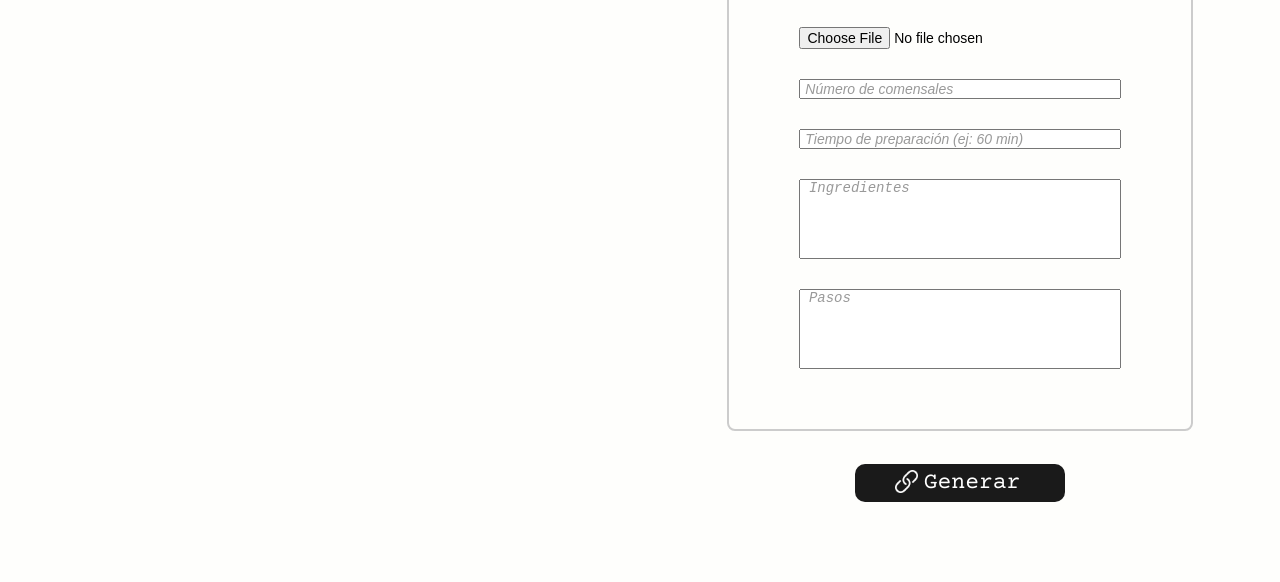
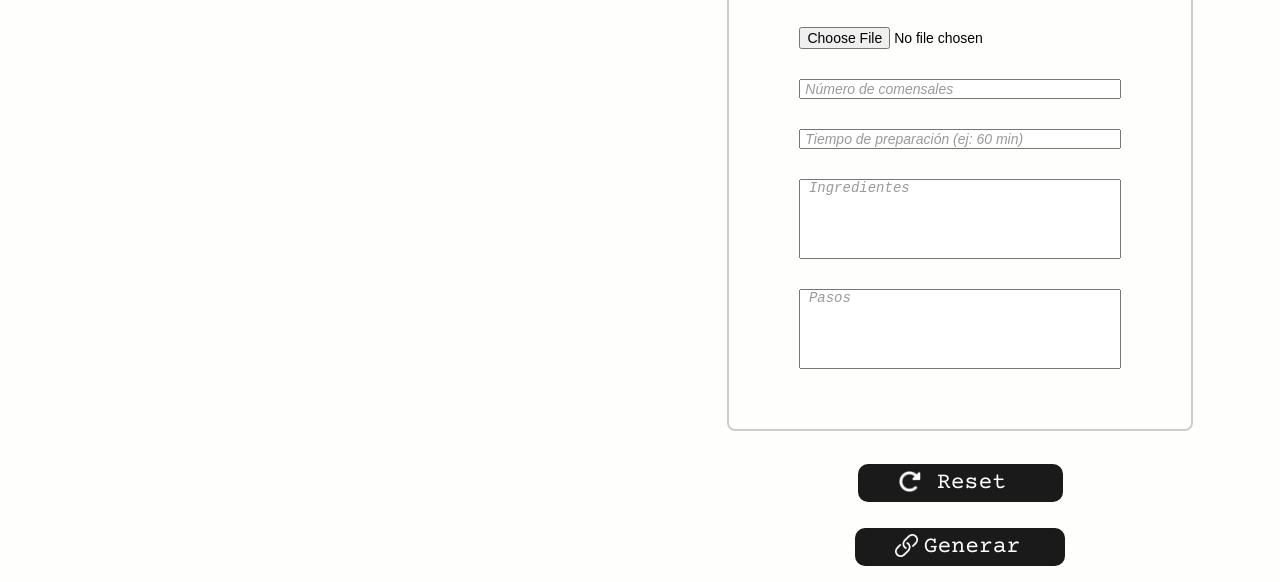
Before and after one commit to AlmuDiazMadramany/project-promo-b-module-2-team-1, a website built with Vite: page src/create.html in a window 1280 px wide. Shown: the part 658-1240 px from the top of the page. Built offline with nearby package versions, Linux system fonts and the light colour scheme.

Commit message:
update-btnReset

```diff
--- a/src/create.html
+++ b/src/create.html
@@ -21,6 +21,7 @@
         <form action="" class="createform js-form"> <!-- //patri añadido clase -->
           <load src="./partials/design.html"/>
           <load src="./partials/description.html"/>
+          <load src="./partials/btnreset.html"/> <!-- //AnaE añadido btnreset -->
           <load src="./partials/button.html"/>
         </form>
       </div>
--- a/src/js/main.js
+++ b/src/js/main.js
@@ -1,5 +1,6 @@
 'use strict';
 import "./2_change_theme.js"
+import "./btn_reset.js"; //AnaE importar btnreset
 
 // Declaramos el objeto, compatible con la API
 const data = {
--- /dev/null
+++ b/src/partials/btnreset.html
@@ -0,0 +1,5 @@
+
+
+<div class="container-btnreset">
+    <button type="button" class="btnreset js-btnreset"> <img src="/images/white-reload.png" alt="reset" class="btnreset-img">Reset</button>
+</div>
--- /dev/null
+++ b/src/scss/layout/_btnreset.scss
@@ -0,0 +1,27 @@
+
+.container-btnreset{
+    display: flex;
+    justify-content: center;
+    align-items: center;
+    height: 8vh;
+    width: 65%;
+}
+.btnreset {
+    padding: 6px 45px;
+    background-color: $color-black;
+    border-radius: 10px;
+    border: none;
+    display: grid;
+    grid-template-columns: 1fr 4fr;
+    color: $color-white;
+    font-family: $font-main;
+    font-size: 23px;
+    cursor: pointer;
+}
+.btnreset-img{
+    width: 23px;
+    transform: translateX(-5px);
+
+}
+.btnreset:hover{
+    background-color: $color-orange;}
--- a/src/scss/main.scss
+++ b/src/scss/main.scss
@@ -4,6 +4,7 @@
 @import 'layout/description';
 @import 'layout/design';
 @import 'layout/card';
+@import 'layout/btnreset';
 @import 'layout/button';
 @import 'layout/redes';
 @import 'layout/footer';
```
Also changed, not shown: src/js/btn_reset.js (added, +14 -0 lines), public/images/reset.png (added), public/images/white-reload.png (added).
